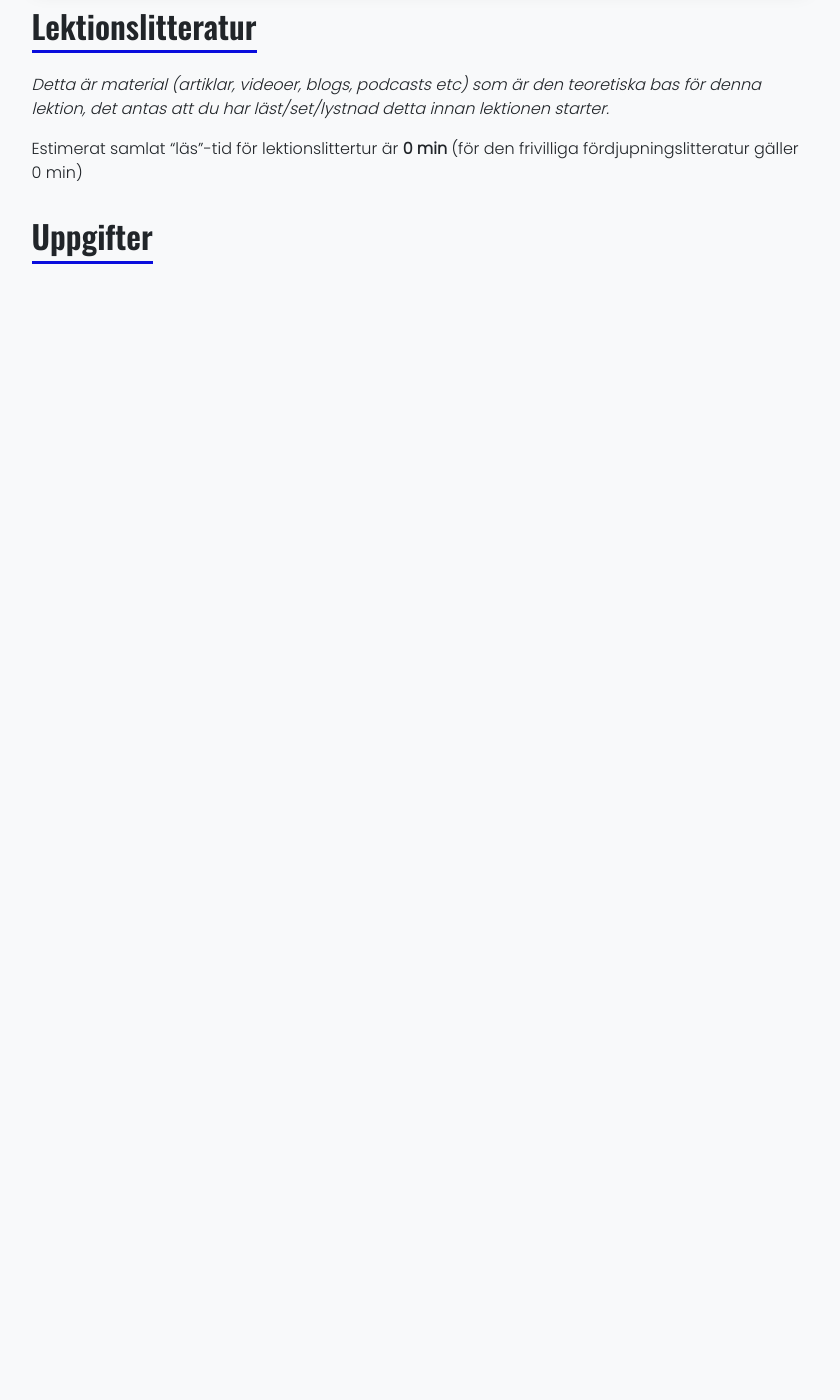
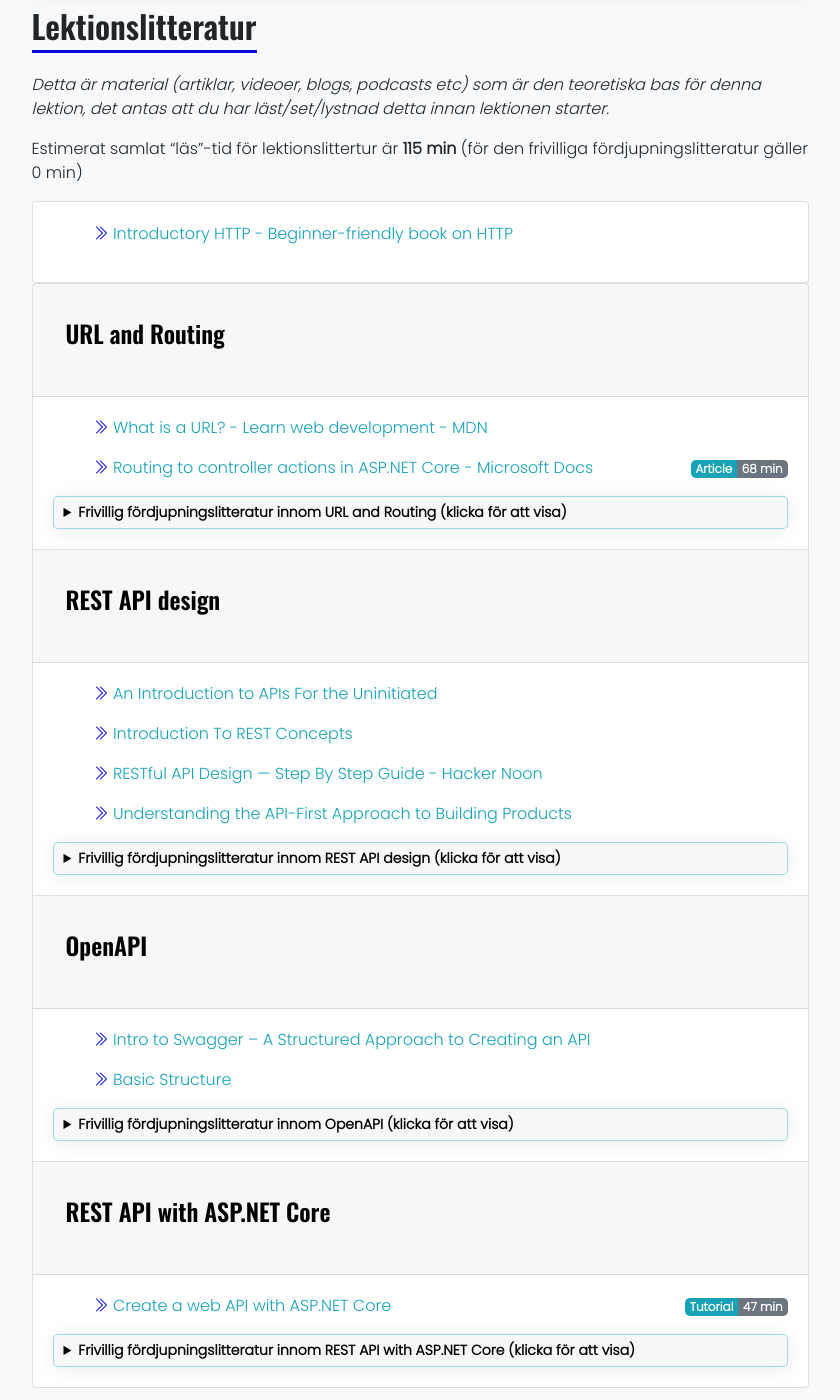
Before and after one commit to PGBSNH20/PGBSNH20-backendweb, a Jekyll site: the page built from lectures/04-restapi.md, in a window 1280 px wide and 1400 px high, scrolled down 657 px. Shown: the whole window, without its empty margins (220-1060 px from the left). Built offline with Jekyll 4.4.1, drawn with Linux system fonts in a browser that asks for light colours; nearby versions of some CDN libraries; before the commit the page ends 941 px from its top, so only the background shows below that.

Commit message:
Updates links

```diff
--- a/_data/lecture_authentication_and_internationalization.yml
+++ b/_data/lecture_authentication_and_internationalization.yml
@@ -2,4 +2,8 @@
 contentTimeTotal:
   literatureTime: 0
   optionalLiteratureTime: 0
+notInTopic:
+  optionalLiterature:
+  - title: "How to Build and Secure Web APIs with ASP.NET Core 3.0"
+    url: https://auth0.com/blog/how-to-build-and-secure-web-apis-with-aspnet-core-3/
 topics:
--- a/_data/lecture_razor_pages_and_tag_helpers.yml
+++ b/_data/lecture_razor_pages_and_tag_helpers.yml
@@ -10,6 +10,9 @@ notInTopic:
     url: https://docs.microsoft.com/en-us/aspnet/core/mvc/views/razor?view=aspnetcore-5.0
   - title: "Introduction to Razor Pages in ASP.NET Core - Microsoft Docs"
     url: https://docs.microsoft.com/en-us/aspnet/core/razor-pages/?view=aspnetcore-5.0&tabs=visual-studio
+  optionalLiterature:
+  - title: "An introduction to ViewComponents - a login status view component"
+    url: https://andrewlock.net/an-introduction-to-viewcomponents-a-login-status-view-component/
 topics:
   - topic: "MVC"
     literatureTime: 0
--- a/_data/lecture_rest_apis_and_routing.yml
+++ b/_data/lecture_rest_apis_and_routing.yml
@@ -1,5 +1,77 @@
 ---
 contentTimeTotal:
-  literatureTime: 0
+  literatureTime: 115
   optionalLiteratureTime: 0
+notInTopic:
+  literature:
+  - title: "Introductory HTTP - Beginner-friendly book on HTTP"
+    url: https://launchschool.com/books/http/read/what_is_a_url
 topics:
+  - topic: "URL and Routing"
+    literatureTime: 68
+    optionalLiteratureTime: 0
+    description-include: url_and_routing.md
+    literature:
+    - title: "What is a URL? - Learn web development - MDN"
+      url: https://developer.mozilla.org/en-US/docs/Learn/Common_questions/What_is_a_URL
+    - title: "Routing to controller actions in ASP.NET Core - Microsoft Docs"
+      url: https://docs.microsoft.com/en-us/aspnet/core/mvc/controllers/routing?view=aspnetcore-5.0
+      timeType: Article
+      timeMinutes: 68
+      timeBadge: info
+    optionalLiterature:
+    - title: "Google Takes Its First Steps Toward Killing the URL - WIRED"
+      url: https://www.wired.com/story/google-chrome-kill-url-first-steps/
+  - topic: "REST API design"
+    literatureTime: 0
+    optionalLiteratureTime: 0
+    description-include: rest_api_design.md
+    literature:
+    - title: "An Introduction to APIs For the Uninitiated"
+      url: https://nordicapis.com/an-introduction-to-apis-for-the-uninitiated/
+    - title: "Introduction To REST Concepts"
+      url: https://www.javacodegeeks.com/2012/10/introduction-to-rest-concepts.html
+    - title: "RESTful API Design — Step By Step Guide - Hacker Noon"
+      url: https://hackernoon.com/restful-api-design-step-by-step-guide-2f2c9f9fcdbf
+    - title: "Understanding the API-First Approach to Building Products"
+      url: https://swagger.io/resources/articles/adopting-an-api-first-approach/
+    optionalLiterature:
+    - title: "REST API Versioning Guide"
+      url: https://restfulapi.net/versioning/
+    - title: "Fielding Dissertation: CHAPTER 5: Representational State Transfer (REST)"
+      url: https://www.ics.uci.edu/~fielding/pubs/dissertation/rest_arch_style.htm
+    - title: "Key Lessons From 100 API Projects"
+      url: https://nordicapis.com/key-lessons-from-100-api-projects/
+    - title: "The Three Principles of Excellent API Design"
+      url: https://nordicapis.com/the-three-principles-of-excellent-api-design/
+    - title: "Understanding API First Design"
+      url: https://www.programmableweb.com/api-university/understanding-api-first-design
+  - topic: "OpenAPI"
+    literatureTime: 0
+    optionalLiteratureTime: 0
+    description-include: openapi.md
+    literature:
+    - title: "Intro to Swagger – A Structured Approach to Creating an API"
+      url: https://spin.atomicobject.com/2018/08/30/swagger-api-intro/
+    - title: "Basic Structure"
+      url: https://swagger.io/docs/specification/basic-structure/
+    optionalLiterature:
+    - title: "OpenAPI Specification"
+      url: https://swagger.io/specification/
+    - title: "REST API and OpenAPI: It’s Not an Either/Or Question - YouTube"
+      url: https://www.youtube.com/watch?v=pRS9LRBgjYg
+  - topic: "REST API with ASP.NET Core"
+    literatureTime: 47
+    optionalLiteratureTime: 0
+    description-include: rest_api_with_asp_net_core.md
+    literature:
+    - title: "Create a web API with ASP.NET Core"
+      url: https://docs.microsoft.com/en-us/aspnet/core/tutorials/first-web-api?view=aspnetcore-5.0&tabs=visual-studio
+      timeType: Tutorial
+      timeMinutes: 47
+      timeBadge: info
+    optionalLiterature:
+    - title: "API versioning with ASP.NET Core and Swashbuckle"
+      url: https://codingfreaks.de/dotnet-core-api-versioning/
+    - title: "Implementing HATEOAS in ASP.NET Core Web API - Code Maze"
+      url: https://code-maze.com/hateoas-aspnet-core-web-api/
```
Also changed, not shown: _data/lecture_asp_net_core_introduction.yml (+5 -2 lines), _includes/descriptions/openapi.md (added), _includes/descriptions/rest_api_design.md (added), _includes/descriptions/rest_api_with_asp_net_core.md (added), _includes/descriptions/url_and_routing.md (added).
